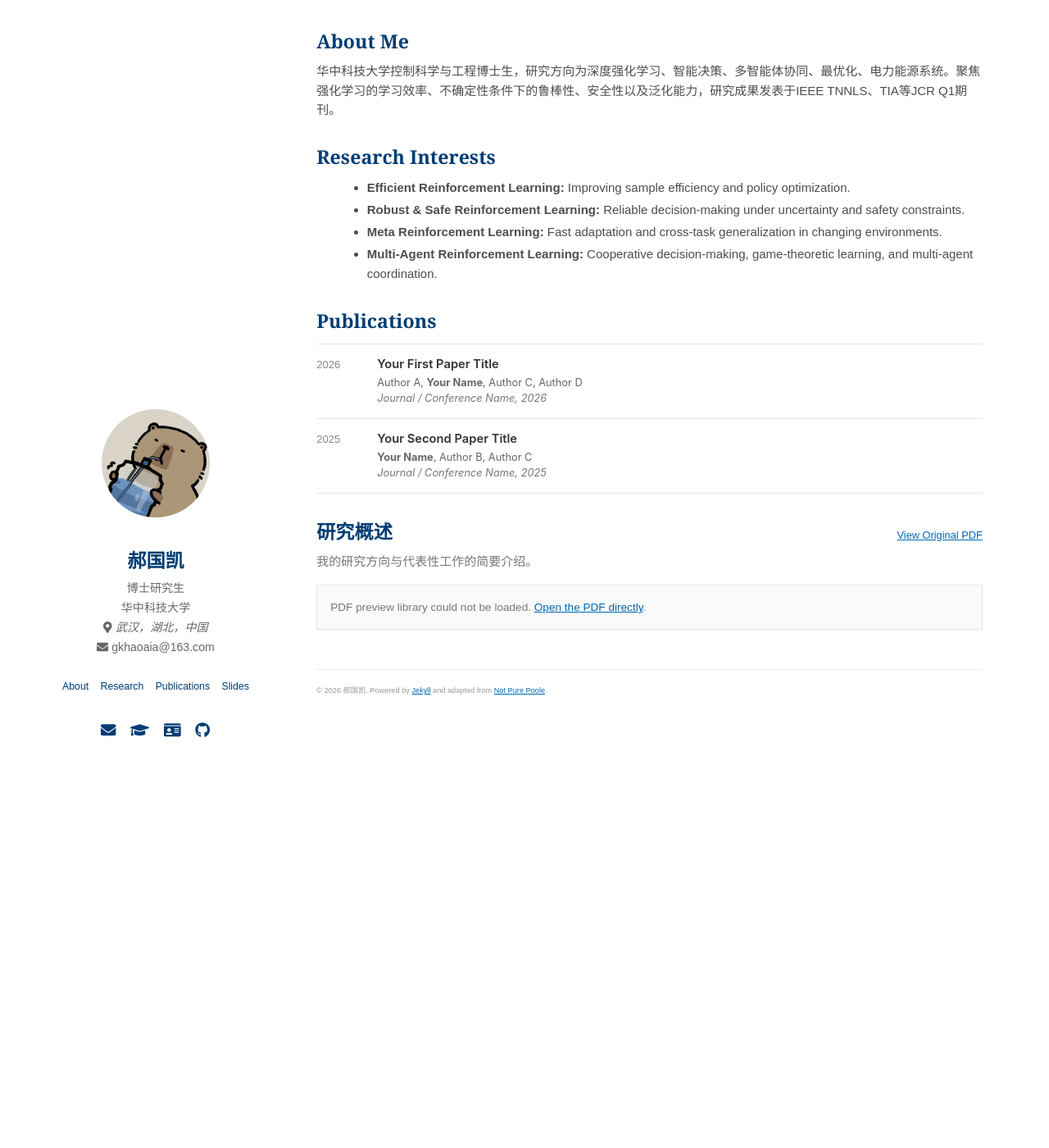
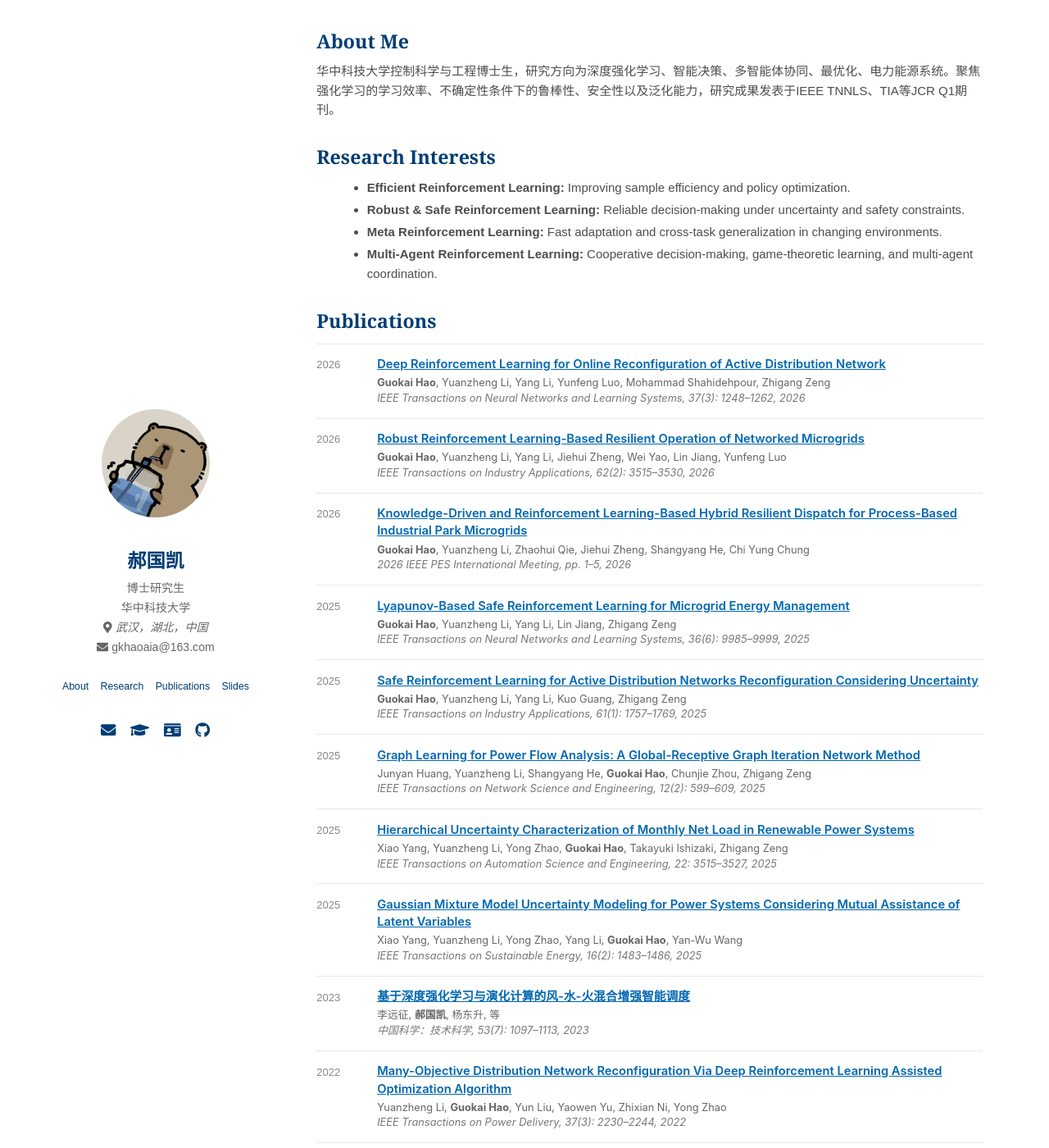
Before and after one commit to guokai-hao/guokai-hao.github.io, a Jekyll site: the page built from index.html, in a window 1280 px wide and 1400 px high. Shown: the whole window at 82% size. Built offline with Jekyll 4.4.1, drawn with Linux system fonts in a browser that asks for light colours; nearby versions of some CDN libraries; some of the changed text lies outside the part shown.

Commit message:
Update publications.yml

```diff
--- a/_data/publications.yml
+++ b/_data/publications.yml
@@ -1,23 +1,91 @@
 # ============================================================
 # Publications
-# 每篇论文复制一整个 “- year: ...” 块即可
-# 没有某个链接时，直接删掉对应的 links 项
-# authors 支持 HTML，例如用 <strong>你的名字</strong> 加粗自己
+# 论文按年份从新到旧排列
+# 点击论文标题可直接访问对应论文网页
+# authors 支持 HTML，可用 <strong>...</strong> 加粗本人姓名
 # ============================================================
+
+# -------------------------
+# 2026
+# -------------------------
+
 - year: 2026
-  title: "Your First Paper Title"
-  authors: "Author A, <strong>Your Name</strong>, Author C, Author D"
-  venue: "Journal / Conference Name, 2026"
-  links:
-    - label: "PDF"
-      url: "#"
-    - label: "DOI"
-      url: "#"
+  title: "Deep Reinforcement Learning for Online Reconfiguration of Active Distribution Network"
+  authors: "<strong>Guokai Hao</strong>, Yuanzheng Li, Yang Li, Yunfeng Luo, Mohammad Shahidehpour, Zhigang Zeng"
+  venue: "IEEE Transactions on Neural Networks and Learning Systems, 37(3): 1248–1262, 2026"
+  url: "https://ieeexplore.ieee.org/document/11215839"
+
+- year: 2026
+  title: "Robust Reinforcement Learning-Based Resilient Operation of Networked Microgrids"
+  authors: "<strong>Guokai Hao</strong>, Yuanzheng Li, Yang Li, Jiehui Zheng, Wei Yao, Lin Jiang, Yunfeng Luo"
+  venue: "IEEE Transactions on Industry Applications, 62(2): 3515–3530, 2026"
+  url: "https://ieeexplore.ieee.org/document/11196768"
+
+- year: 2026
+  title: "Knowledge-Driven and Reinforcement Learning-Based Hybrid Resilient Dispatch for Process-Based Industrial Park Microgrids"
+  authors: "<strong>Guokai Hao</strong>, Yuanzheng Li, Zhaohui Qie, Jiehui Zheng, Shangyang He, Chi Yung Chung"
+  venue: "2026 IEEE PES International Meeting, pp. 1–5, 2026"
+  url: "https://ieeexplore.ieee.org/document/11438589"
+
+
+# -------------------------
+# 2025
+# -------------------------
 
 - year: 2025
-  title: "Your Second Paper Title"
-  authors: "<strong>Your Name</strong>, Author B, Author C"
-  venue: "Journal / Conference Name, 2025"
-  links:
-    - label: "PDF"
-      url: "#"
+  title: "Lyapunov-Based Safe Reinforcement Learning for Microgrid Energy Management"
+  authors: "<strong>Guokai Hao</strong>, Yuanzheng Li, Yang Li, Lin Jiang, Zhigang Zeng"
+  venue: "IEEE Transactions on Neural Networks and Learning Systems, 36(6): 9985–9999, 2025"
+  url: "https://ieeexplore.ieee.org/document/10795439"
+
+- year: 2025
+  title: "Safe Reinforcement Learning for Active Distribution Networks Reconfiguration Considering Uncertainty"
+  authors: "<strong>Guokai Hao</strong>, Yuanzheng Li, Yang Li, Kuo Guang, Zhigang Zeng"
+  venue: "IEEE Transactions on Industry Applications, 61(1): 1757–1769, 2025"
+  url: "https://ieeexplore.ieee.org/document/10681273"
+
+- year: 2025
+  title: "Graph Learning for Power Flow Analysis: A Global-Receptive Graph Iteration Network Method"
+  authors: "Junyan Huang, Yuanzheng Li, Shangyang He, <strong>Guokai Hao</strong>, Chunjie Zhou, Zhigang Zeng"
+  venue: "IEEE Transactions on Network Science and Engineering, 12(2): 599–609, 2025"
+  url: "https://ieeexplore.ieee.org/document/10767377"
+
+- year: 2025
+  title: "Hierarchical Uncertainty Characterization of Monthly Net Load in Renewable Power Systems"
+  authors: "Xiao Yang, Yuanzheng Li, Yong Zhao, <strong>Guokai Hao</strong>, Takayuki Ishizaki, Zhigang Zeng"
+  venue: "IEEE Transactions on Automation Science and Engineering, 22: 3515–3527, 2025"
+  url: "https://ieeexplore.ieee.org/document/10587182"
+
+- year: 2025
+  title: "Gaussian Mixture Model Uncertainty Modeling for Power Systems Considering Mutual Assistance of Latent Variables"
+  authors: "Xiao Yang, Yuanzheng Li, Yong Zhao, Yang Li, <strong>Guokai Hao</strong>, Yan-Wu Wang"
+  venue: "IEEE Transactions on Sustainable Energy, 16(2): 1483–1486, 2025"
+  url: "https://ieeexplore.ieee.org/document/10409621"
+
+
+# -------------------------
+# 2023
+# -------------------------
+
+- year: 2023
+  title: "基于深度强化学习与演化计算的风-水-火混合增强智能调度"
+  authors: "李远征, <strong>郝国凯</strong>, 杨东升, 等"
+  venue: "中国科学：技术科学, 53(7): 1097–1113, 2023"
+  url: "https://doi.org/10.1360/SST-2022-0333"
+
+
+# -------------------------
+# 2022
+# -------------------------
+
+- year: 2022
+  title: "Many-Objective Distribution Network Reconfiguration Via Deep Reinforcement Learning Assisted Optimization Algorithm"
+  authors: "Yuanzheng Li, <strong>Guokai Hao</strong>, Yun Liu, Yaowen Yu, Zhixian Ni, Yong Zhao"
+  venue: "IEEE Transactions on Power Delivery, 37(3): 2230–2244, 2022"
+  url: "https://ieeexplore.ieee.org/document/9524511"
+
+- year: 2022
+  title: "Deep Reinforcement Learning for Charging Electric Vehicles With Uncertain Photovoltaic Power"
+  authors: "Haiyan Liang, Zhuo Wang, <strong>Guokai Hao</strong>, Li Xiao, Zhigang Sun"
+  venue: "2022 China Automation Congress (CAC), pp. 1225–1231, 2022"
+  url: "https://ieeexplore.ieee.org/document/10055292"
```
